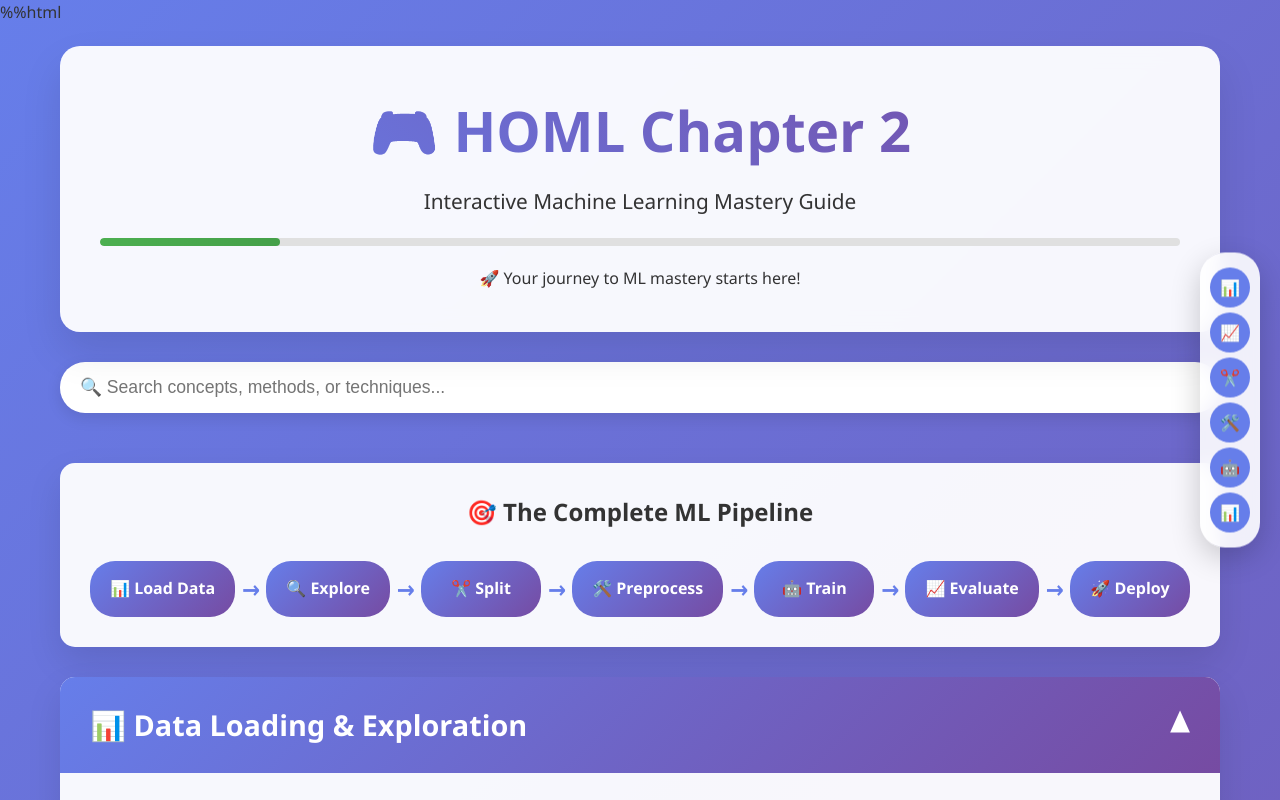
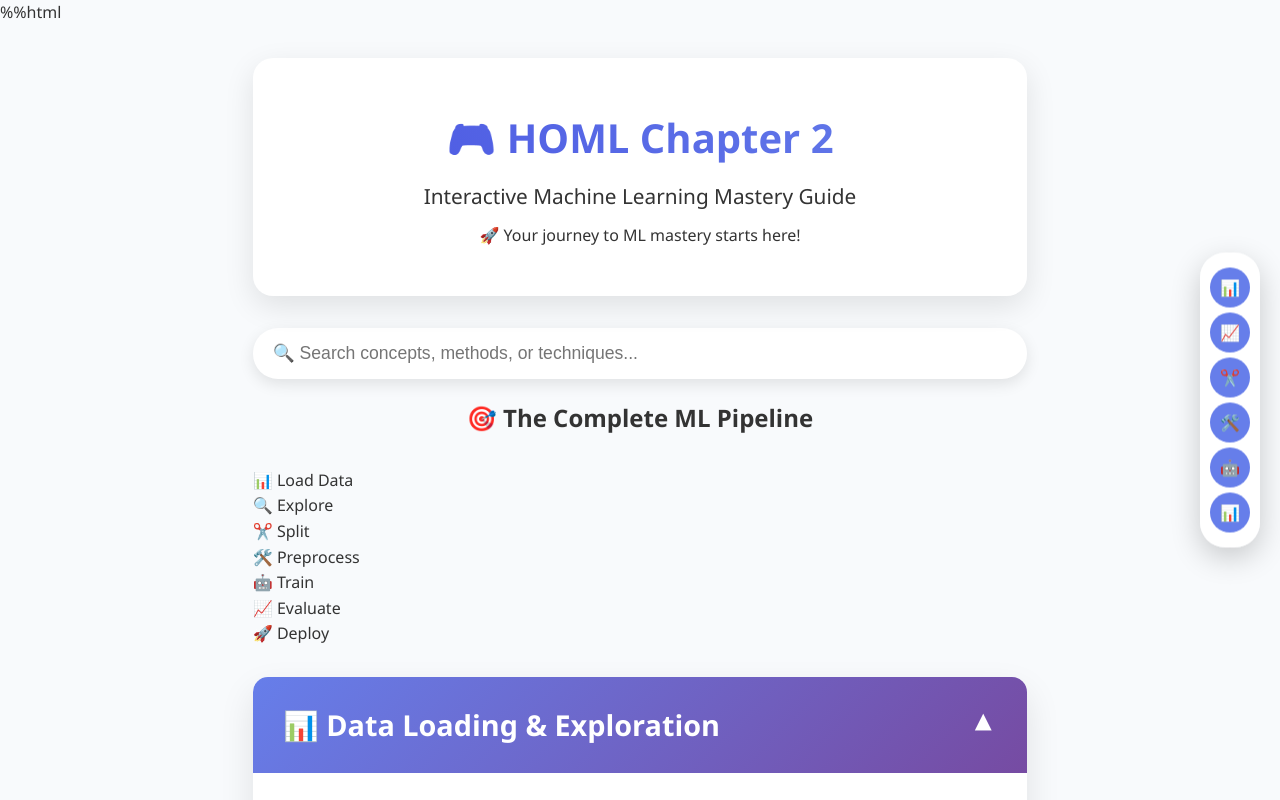
Before and after one commit to RampadaMatrix/Homl_Chapter_summarizer, a plain HTML site: page chapters/chapter2.html in a window 1280 px wide. Shown: the top 800 px of the page. Drawn offline with Linux system fonts and the light colour scheme.

Commit message:
Enhance Chapter 2 with improved design and animations

```diff
--- a/chapters/chapter2.html
+++ b/chapters/chapter2.html
@@ -7,6 +7,15 @@
     <meta name="viewport" content="width=device-width, initial-scale=1.0">
     <title>🎮 HOML Chapter 2 - Interactive ML Guide</title>
     <style>
+        :root {
+            --primary-color: #4a56e2;
+            --secondary-color: #667eea;
+            --background-color: #f8fafc;
+            --card-background: #ffffff;
+            --shadow-color: rgba(0, 0, 0, 0.1);
+            --transition: all 0.3s cubic-bezier(0.4, 0, 0.2, 1);
+        }
+
         * {
             margin: 0;
             padding: 0;
@@ -14,76 +23,57 @@
         }
 
         body {
-            font-family: 'Segoe UI', Tahoma, Geneva, Verdana, sans-serif;
-            background: linear-gradient(135deg, #667eea 0%, #764ba2 100%);
+            font-family: 'Segoe UI', Arial, sans-serif;
+            background: var(--background-color);
             color: #333;
             line-height: 1.6;
+            min-height: 100vh;
+            display: flex;
+            flex-direction: column;
             overflow-x: hidden;
         }
 
         .container {
             max-width: 1200px;
             margin: 0 auto;
-            padding: 20px;
+            padding: 2rem;
+            position: relative;
+            z-index: 1;
         }
 
         .header {
             text-align: center;
-            background: rgba(255, 255, 255, 0.95);
+            background: var(--card-background);
             border-radius: 20px;
-            padding: 40px;
-            margin-bottom: 30px;
-            box-shadow: 0 20px 40px rgba(0, 0, 0, 0.1);
-            backdrop-filter: blur(10px);
+            padding: 3rem;
+            margin-bottom: 2rem;
+            box-shadow: 0 10px 30px var(--shadow-color);
+            position: relative;
+            overflow: hidden;
+        }
+
+        .header::before {
+            content: '';
+            position: absolute;
+            top: 0;
+            left: 0;
+            width: 100%;
+            height: 100%;
+            background: linear-gradient(45deg, var(--primary-color), #667eea);
+            clip-path: polygon(0 0, 100% 0, 100% 100%, 0 100%);
+            transform: translateX(-100%);
+            transition: var(--transition);
+        }
+
+        .header:hover::before {
+            transform: translateX(0);
         }
 
         .header h1 {
-            font-size: 3.5em;
-            background: linear-gradient(45deg, #667eea, #764ba2);
+            font-size: 2.5rem;
+            background: linear-gradient(45deg, var(--primary-color), #667eea);
             -webkit-background-clip: text;
             -webkit-text-fill-color: transparent;
-            margin-bottom: 10px;
-        }
-
-        .progress-bar {
-            width: 100%;
-            height: 8px;
-            background: #e0e0e0;
-            border-radius: 4px;
-            margin: 20px 0;
-            overflow: hidden;
-        }
-
-        .progress-fill {
-            height: 100%;
-            background: linear-gradient(90deg, #4CAF50, #45a049);
-            width: 0%;
-            transition: width 0.3s ease;
-            border-radius: 4px;
-        }
-
-        .pipeline-flow {
-            background: rgba(255, 255, 255, 0.95);
-            border-radius: 15px;
-            padding: 30px;
-            margin: 30px 0;
-            box-shadow: 0 15px 35px rgba(0, 0, 0, 0.1);
-        }
-
-        .flow-steps {
-            display: flex;
-            justify-content: space-between;
-            align-items: center;
-            flex-wrap: wrap;
-            gap: 15px;
-        }
-
-        .flow-step {
-            background: linear-gradient(135deg, #667eea, #764ba2);
-            color: white;
-            padding: 15px 20px;
-            border-radius: 25px;
-            font-weight: bold;
             text-align: center;
             min-width: 120px;
             transition: all 0.3s ease;
```
